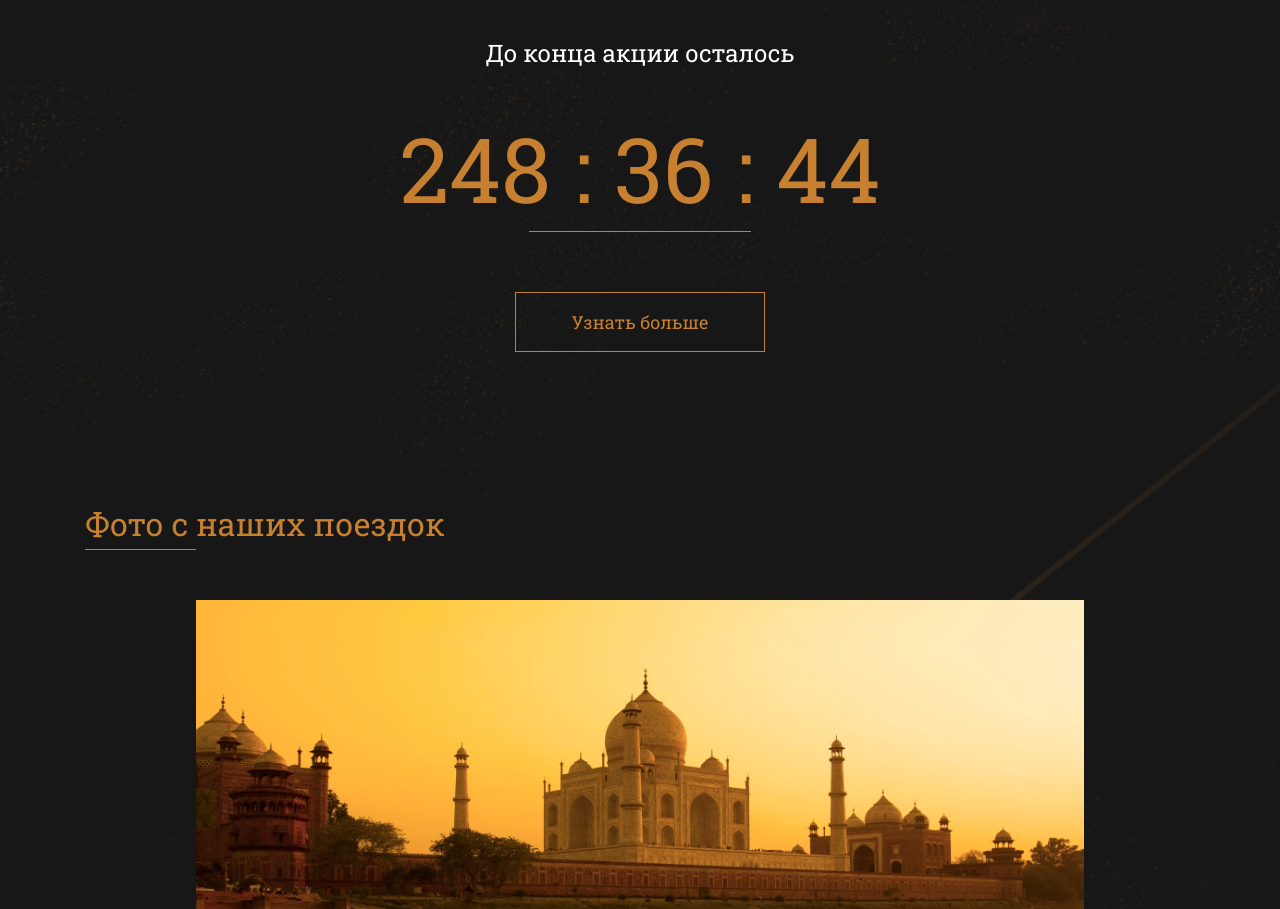
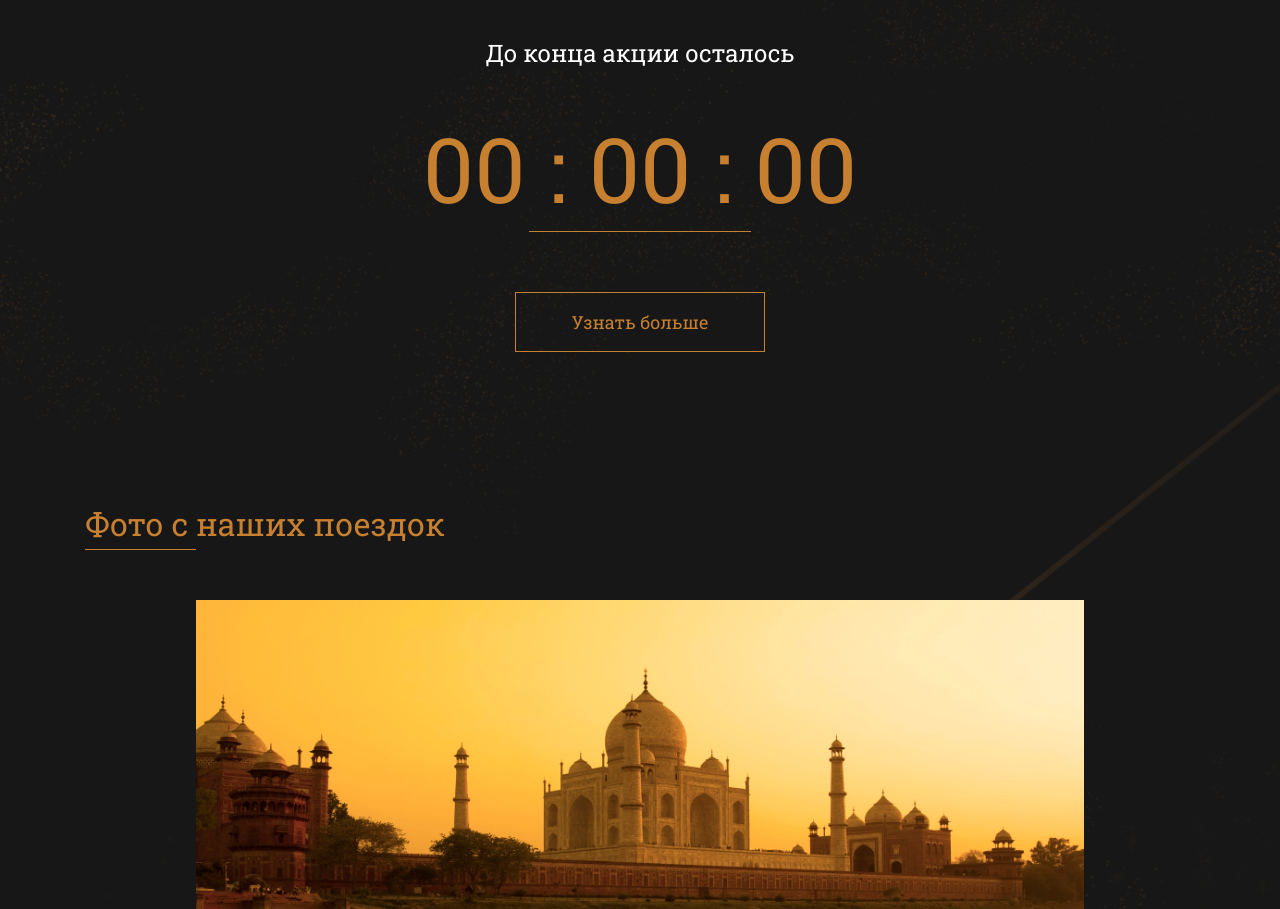
Before and after one commit to Kirlest/Homework10, a plain HTML site: page index.html in a window 1280 px wide. Shown: the part 1431-2340 px from the top of the page. Drawn offline with Linux system fonts and the light colour scheme.

Commit message:
Exercise 11

```diff
--- a/js/script.js
+++ b/js/script.js
@@ -36,7 +36,7 @@ window.addEventListener('DOMContentLoaded', function() {
 
         //timer
 
-        let deadline = '2019-12-21';
+        let deadline = '2019-12-10';
 
         function getTimeRemaining(endtime) {
             let t = Date.parse(endtime) - Date.parse(new Date()),
@@ -91,4 +91,35 @@ window.addEventListener('DOMContentLoaded', function() {
 
         setClock ('timer', deadline);
 
+        //modal window
+         let showModal = function() {
+            overlay.style.display = 'block';
+            this.classList.add('more-splash');
+            document.body.style.overflow = 'hidden';
+        };
+
+        let more = document.querySelector('.more'),
+            overlay = document.querySelector('.overlay'),
+            close = document.querySelector('.popup-close'),
+            descriptBtn = document.querySelectorAll('.description-btn');
+
+       //     descriptBtn.addEventListener('click', showModal);
+
+            more.addEventListener('click', showModal);
+
+            close.addEventListener('click', function() {
+                overlay.style.display = 'none';
+                more.classList.remove('more-splash');
+                document.body.style.overflow = '';
+
+            });
+
+          for (let i = 0; i < descriptBtn.length; i++) {
+              descriptBtn[i].addEventListener('click', showModal);
+        };
+
+
+
+
+
 });
```
Also changed, not shown: index.html (+1 -0 lines), js/exersice.js (added).
